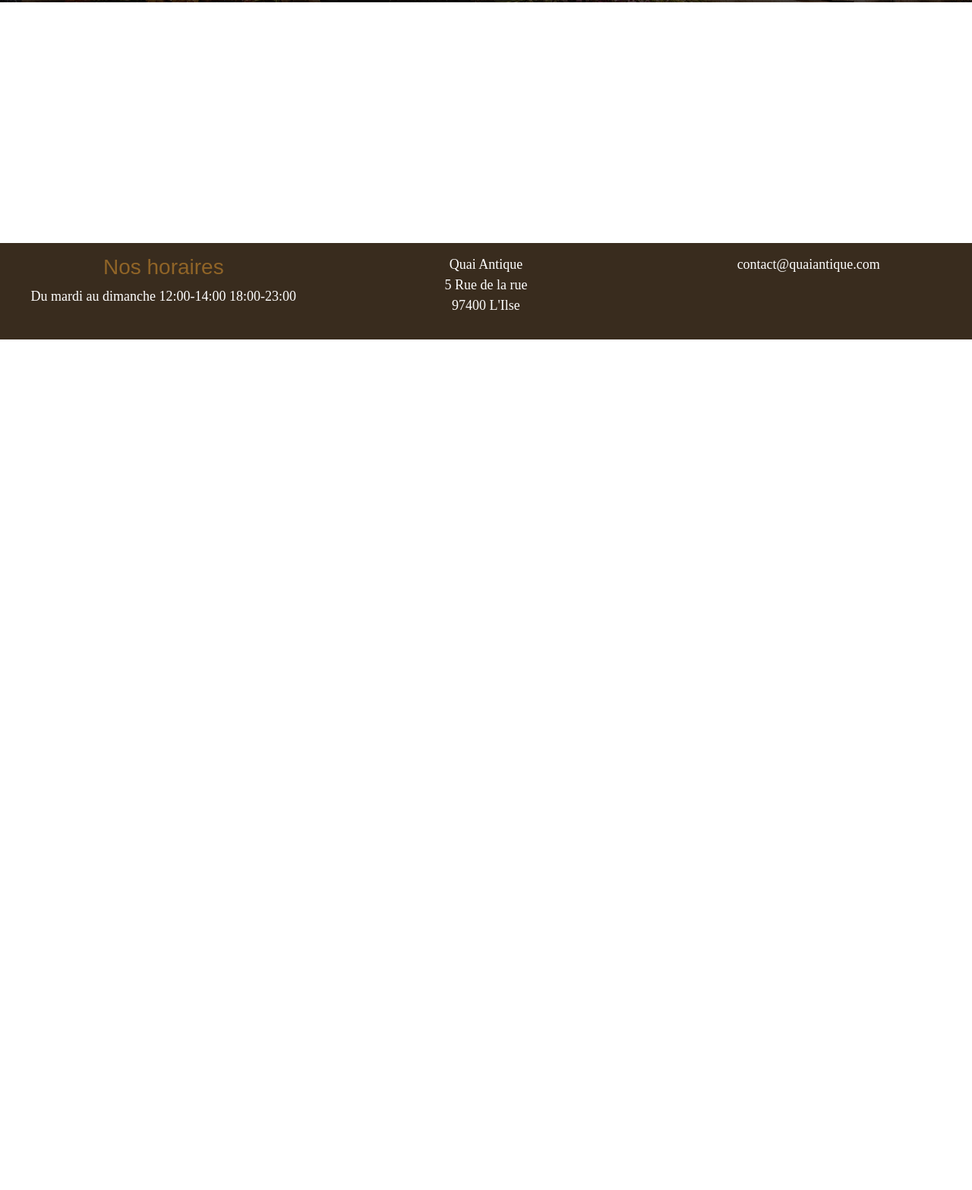
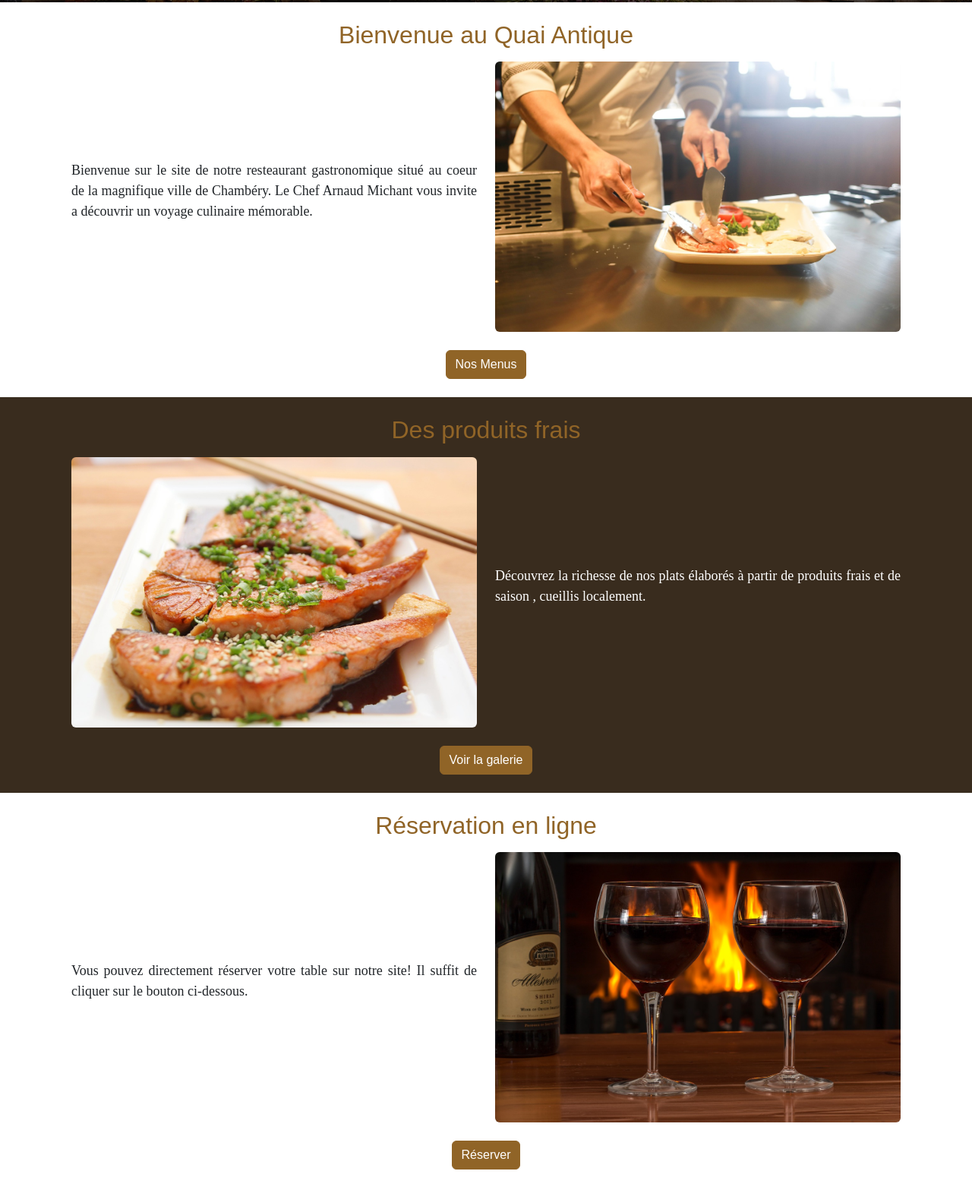
Before and after one commit to Agellid03/QuaiAntiqueRestaurantFront, a website with bundled scripts: page index.html in a window 1280 px wide. Shown: the part 353-1920 px from the top of the page at 76% size. Before the commit the page ends 800 px from the top, so only its background shows below. Built offline with nearby package versions, Linux system fonts and the light colour scheme; files whose address does not match are found by name; a web font is replaced by a local one.

Commit message:
Finish Home page

```diff
--- a/index.html
+++ b/index.html
@@ -73,7 +73,7 @@
             97400 L'Ilse <br />
           </p>
         </div>
-        <div class="col-6 col-lg-4"><p>contact@quaiantique.com</p></div>
+        <div class="col-6 col-lg-4"><p>test</p></div>
       </div>
     </footer>
     <script type="module" src="Router/Router.js"></script>
--- a/pages/home.html
+++ b/pages/home.html
@@ -1,3 +1,4 @@
+<!-- Mon big Title  -->
 <div class="hero-scene text-center text-white">
   <div class="hero-scene-content">
     <p>Le chef Arnaud Michant vous invite au restaurant Quai Antique</p>
@@ -5,3 +6,67 @@
     <button class="btn btn-primary">Réserver</button>
   </div>
 </div>
+
+<!-- Mes blocs dans la page -->
+<section>
+  <article>
+    <div class="container p-4">
+      <h2 class="text-center text-primary mb-3">Bienvenue au Quai Antique</h2>
+      <div class="row row-cols-2 align-items-center">
+        <div class="col">
+          <p class="text-justify">
+            Bienvenue sur le site de notre resteaurant gastronomique situé au
+            coeur de la magnifique ville de Chambéry. Le Chef Arnaud Michant
+            vous invite a découvrir un voyage culinaire mémorable.
+          </p>
+        </div>
+        <div class="col">
+          <img class="w-100 rounded" src="../images/Chef.jpg" alt="Image" />
+        </div>
+      </div>
+      <div class="text-center pt-4">
+        <a href="#" class="btn btn-primary">Nos Menus</a>
+      </div>
+    </div>
+  </article>
+
+  <article class="bg-dark text-white">
+    <div class="container p-4">
+      <h2 class="text-center text-primary mb-3">Des produits frais</h2>
+      <div class="row row-cols-2 align-items-center">
+        <div class="col">
+          <img class="w-100 rounded" src="../images/Saumon.jpg" alt="Image" />
+        </div>
+        <div class="col">
+          <p class="text-justify text-white">
+            Découvrez la richesse de nos plats élaborés à partir de produits
+            frais et de saison , cueillis localement.
+          </p>
+        </div>
+      </div>
+      <div class="text-center pt-4">
+        <a href="#" class="btn btn-primary">Voir la galerie</a>
+      </div>
+    </div>
+  </article>
+
+  <article>
+    <div class="container p-4">
+      <h2 class="text-center text-primary mb-3">Réservation en ligne</h2>
+      <div class="row row-cols-2 align-items-center">
+        <div class="col">
+          <p class="text-justify">
+            Vous pouvez directement réserver votre table sur notre site! Il
+            suffit de cliquer sur le bouton ci-dessous.
+          </p>
+        </div>
+        <div class="col">
+          <img class="w-100 rounded" src="../images/Vins.jpg" alt="Image" />
+        </div>
+      </div>
+      <div class="text-center pt-4">
+        <a href="#" class="btn btn-primary">Réserver</a>
+      </div>
+    </div>
+  </article>
+</section>
--- a/scss/main.scss
+++ b/scss/main.scss
@@ -49,3 +49,7 @@ p {
   background-size: cover;
   filter: brightness(0.3);
 }
+
+.text-justify {
+  text-align: justify;
+}
```
Also changed, not shown: scss/main.css, 1 other file.
